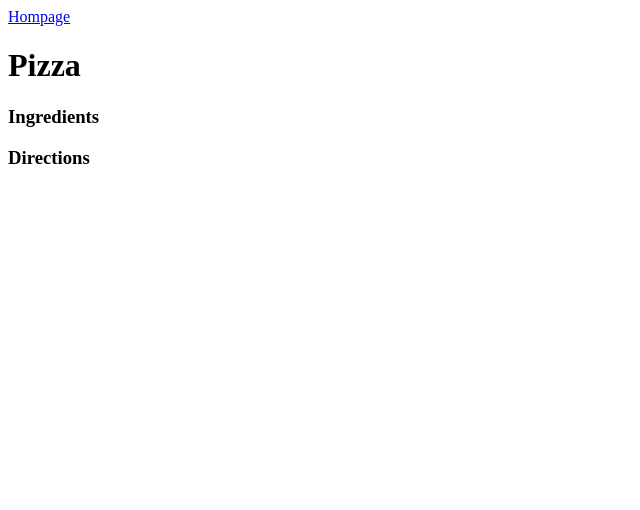
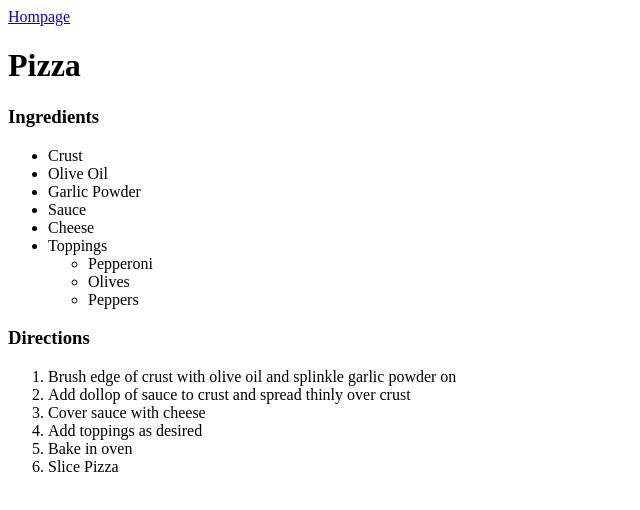
Before and after one commit to jtphillips215/recipes, a plain HTML site: page root/pages/pizza.html in a window 1280 px wide. Shown: the whole page, without its empty margins (0-640 px from the left). Drawn offline with Linux system fonts and the light colour scheme.

Commit message:
corrected typo on tacos, updated pizza page

```diff
--- a/root/pages/pizza.html
+++ b/root/pages/pizza.html
@@ -10,8 +10,27 @@
     <a href="../index.html">Hompage</a>
     <h1>Pizza</h1>
     <h3>Ingredients</h3>
-    <ul></ul>
+    <ul>
+      <li>Crust</li>
+      <li>Olive Oil</li>
+      <li>Garlic Powder</li>
+      <li>Sauce</li>
+      <li>Cheese</li>
+      <li>Toppings</li>
+      <ul>
+        <li>Pepperoni</li>
+        <li>Olives</li>
+        <li>Peppers</li>
+      </ul>
+    </ul>
     <h3>Directions</h3>
-    <ol></ol>
+    <ol>
+      <li>Brush edge of crust with olive oil and splinkle garlic powder on</li>
+      <li>Add dollop of sauce to crust and spread thinly over crust</li>
+      <li>Cover sauce with cheese</li>
+      <li>Add toppings as desired</li>
+      <li>Bake in oven</li>
+      <li>Slice Pizza</li>
+    </ol>
   </body>
 </html>
```
Also changed, not shown: root/pages/tacos.html (+1 -1 lines).
